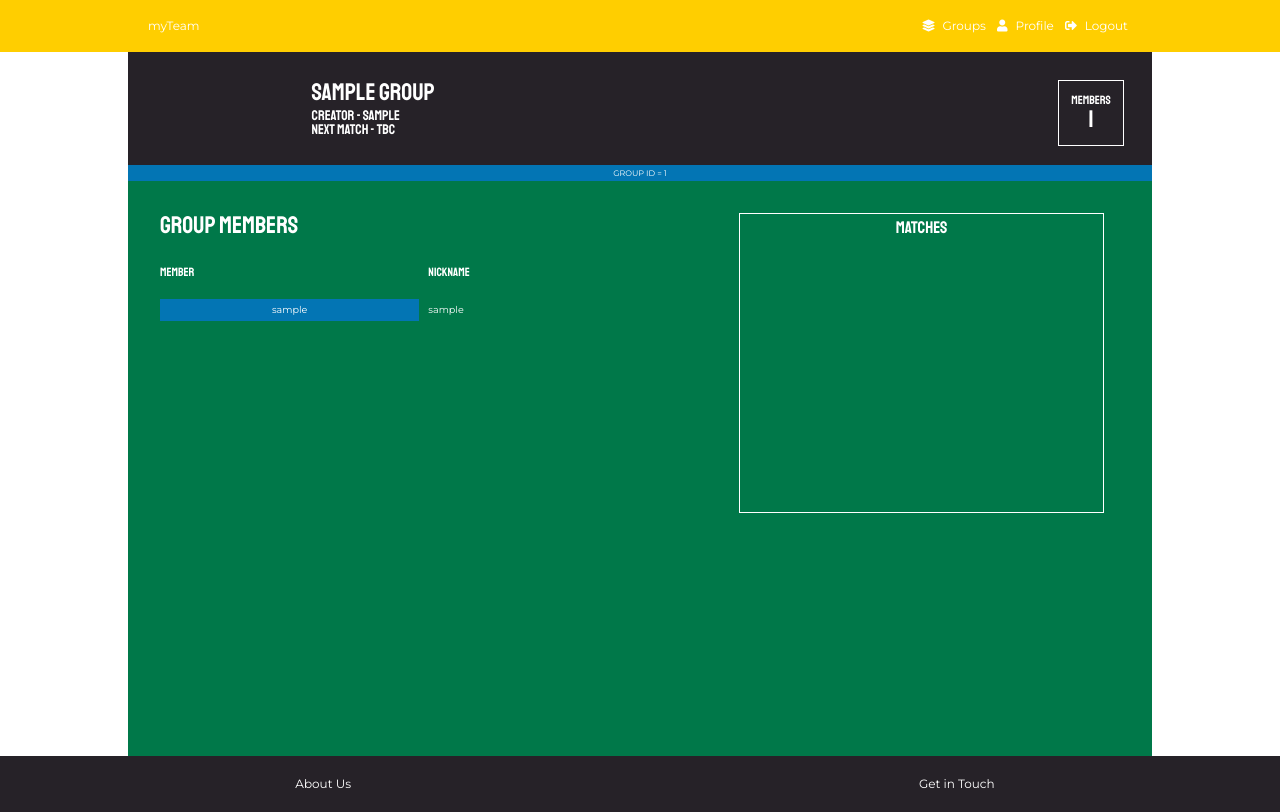
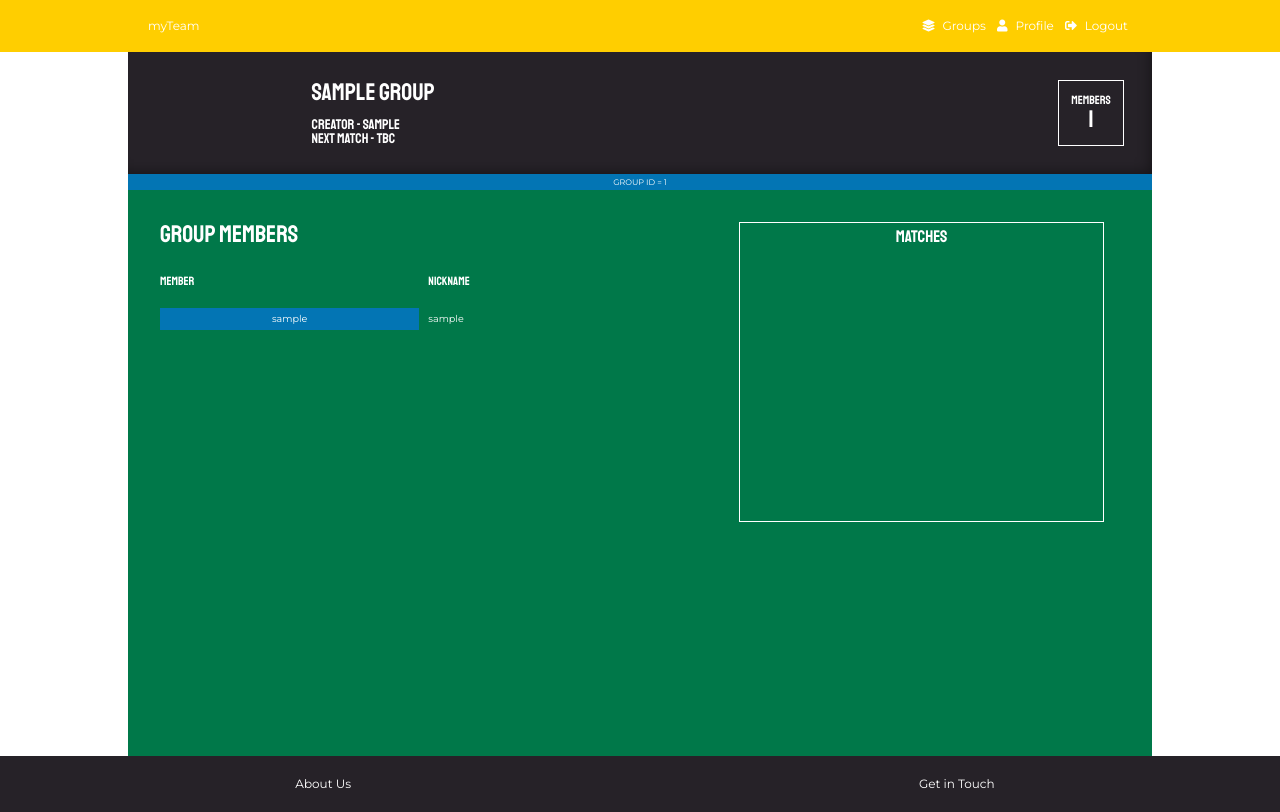
Before and after one commit to ebaymademepoor/django_milestone_project_myTeam, a Django app: a page that uses templates/base.html in a window 1280 px wide. Run offline with Django 3.2, Linux system fonts and the light colour scheme; a user stored in the database is signed in; tables that the repository leaves empty hold one stand-in row (values such as "Sample post").

Commit message:
Improved look of group-boxes on group-select.html

```diff
--- a/static/css/components/pages.scss
+++ b/static/css/components/pages.scss
@@ -411,8 +411,11 @@
     margin-bottom: 16px;
     padding: 16px;
     font-family: 'Staatliches', cursive;
-    min-height: 65px;
     max-width: 320px;
+    min-height: 113px;
+    box-sizing: border-box;
+
+    @extend %inset-shadow;
 
     .group-details-container {
         display: inline-block;
@@ -423,6 +426,7 @@
 
         h2 {
             margin-bottom: 5px;
+            min-height: 33px;
         }
 
         p {
--- a/static/css/helpers/placeholders.scss
+++ b/static/css/helpers/placeholders.scss
@@ -9,3 +9,9 @@
     background-repeat: no-repeat;
     background-size: cover;
 }
+
+%inset-shadow {
+    -webkit-box-shadow: inset -7px -7px 13px -6px rgba(0,0,0,0.43);
+    -moz-box-shadow: inset -7px -7px 13px -6px rgba(0,0,0,0.43);
+    box-shadow: inset -7px -7px 13px -6px rgba(0,0,0,0.43);
+}
--- a/static/css/styles.css
+++ b/static/css/styles.css
@@ -54,6 +54,11 @@ table {
   background-position: bottom;
   background-repeat: no-repeat;
   background-size: cover; }
+
+.group-box {
+  -webkit-box-shadow: inset -7px -7px 13px -6px rgba(0, 0, 0, 0.43);
+  -moz-box-shadow: inset -7px -7px 13px -6px rgba(0, 0, 0, 0.43);
+  box-shadow: inset -7px -7px 13px -6px rgba(0, 0, 0, 0.43); }
 
 /* --- Widths */
 button,
@@ -499,8 +504,9 @@ footer {
   margin-bottom: 16px;
   padding: 16px;
   font-family: 'Staatliches', cursive;
-  min-height: 65px;
-  max-width: 320px; }
+  max-width: 320px;
+  min-height: 113px;
+  box-sizing: border-box; }
   .group-box .group-details-container {
     display: inline-block;
     text-align: left;
@@ -508,7 +514,8 @@ footer {
     min-width: 60%;
     max-width: 146px; }
     .group-box .group-details-container h2 {
-      margin-bottom: 5px; }
+      margin-bottom: 5px;
+      min-height: 33px; }
     .group-box .group-details-container p {
       font-size: 14px; }
   .group-box .members-details-container {
```
Also changed, not shown: 1 other file.
